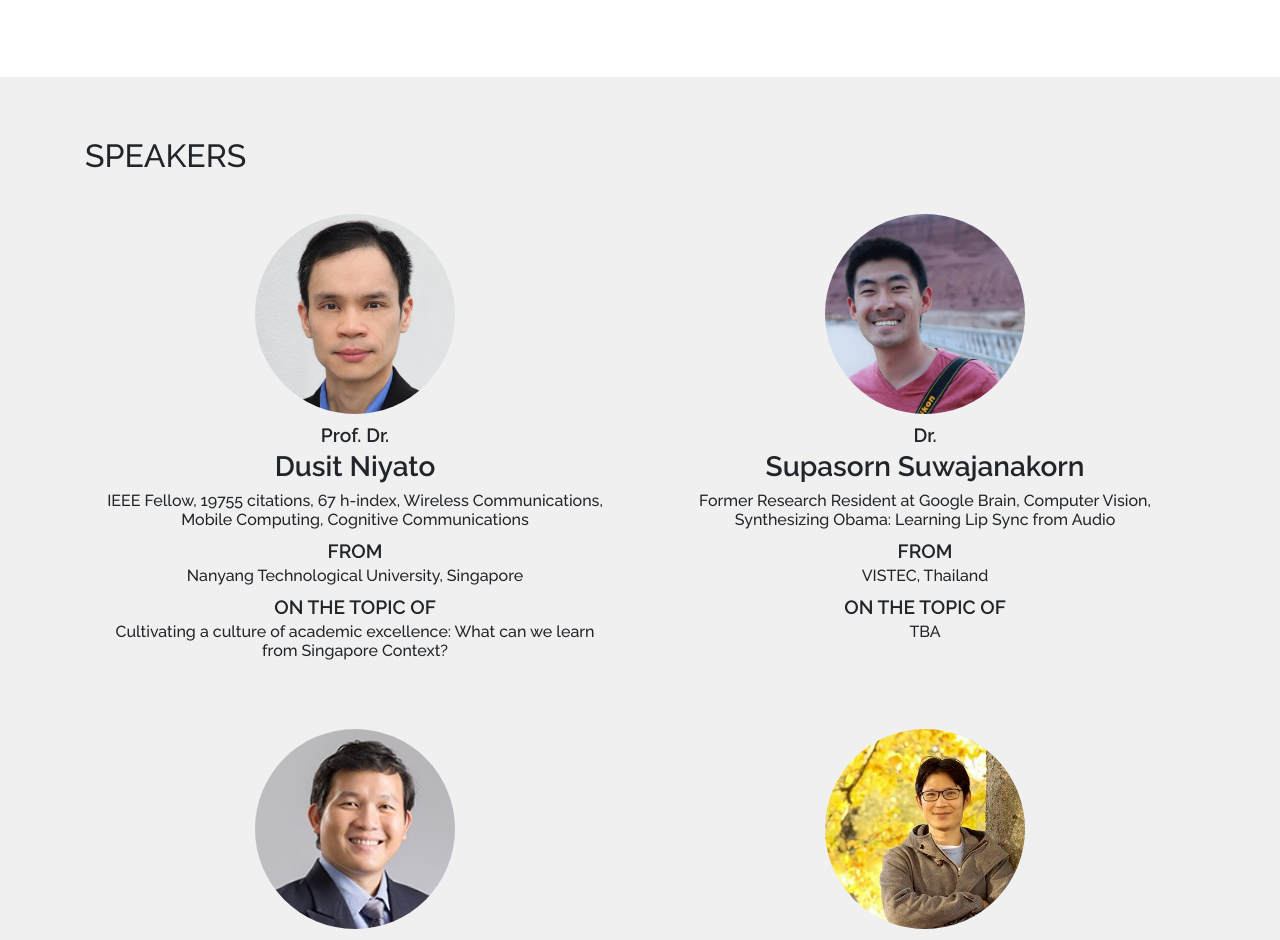
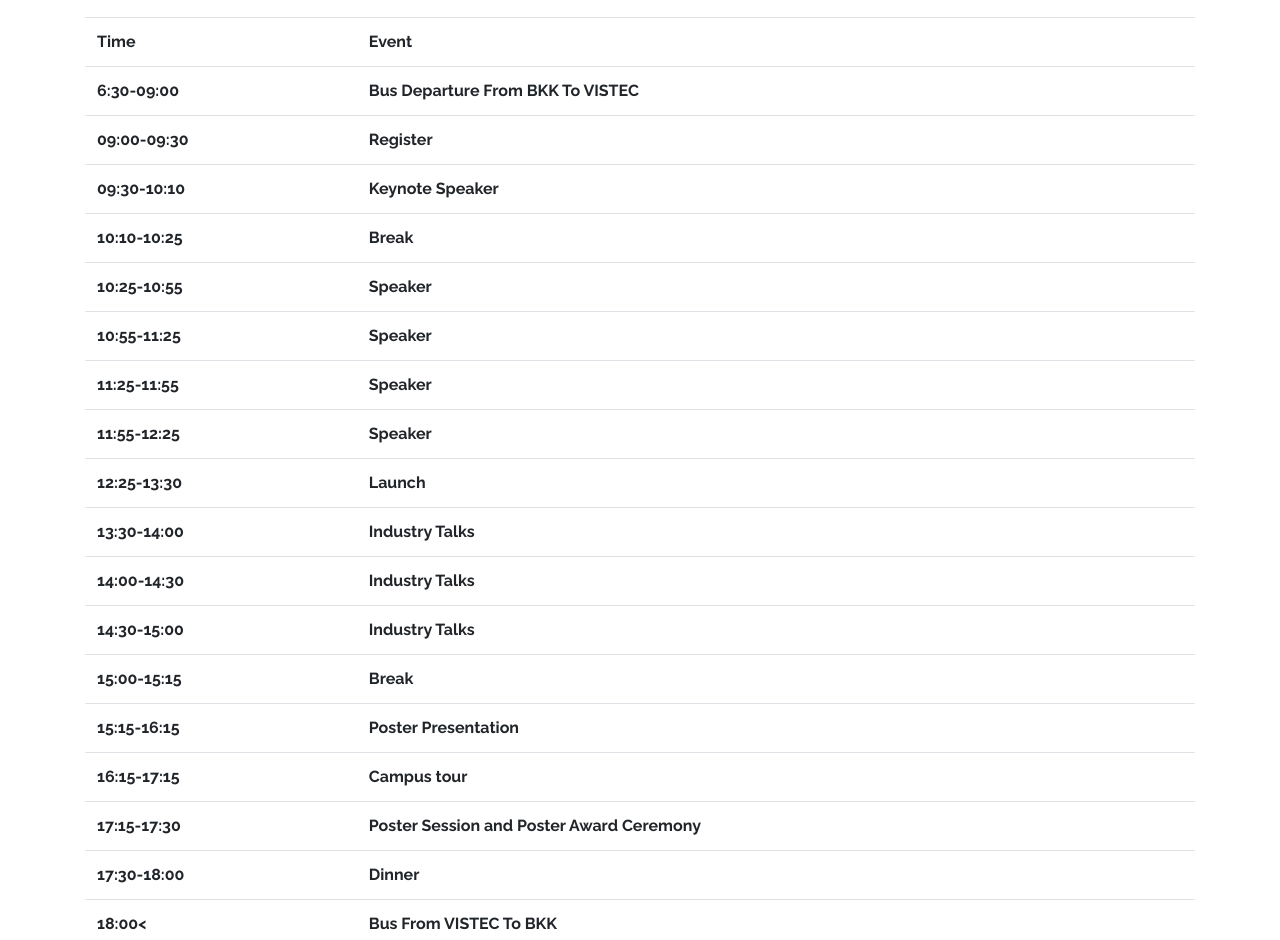
Before and after one commit to ist-fr/2019, a Vue app: page / in a window 1280 px wide. Shown: the part 2344-3284 px from the top of the page. Built offline with nearby package versions, Linux system fonts and the light colour scheme; what vue-scrollactive, vuetable-2 would draw is missing.

Commit message:
update program

```diff
--- a/src/components/Home/Program.vue
+++ b/src/components/Home/Program.vue
@@ -5,6 +5,84 @@
         <div class="col-lg-12 mx-auto">
           <h2>PROGRAM</h2>
           <p class="lead">The program details for IST-FR 2018 will be released soon</p>
+          <table class="table">
+            <tr>
+                <th>Time</th>
+                <th>Event</th>
+              </tr>
+              <tr>
+                <td>6:30-09:00</td>
+                <td>Bus Departure From BKK To VISTEC</td>
+              </tr>
+              <tr>
+                <td>09:00-09:30</td>
+                <td>Register</td>
+              </tr>
+              <tr>
+                <td>09:30-10:10</td>
+                <td>Keynote Speaker</td>
+              </tr>
+              <tr>
+                <td>10:10-10:25</td>
+                <td>Break</td>
+              </tr>
+              <tr>
+                <td>10:25-10:55</td>
+                <td>Speaker</td>
+              </tr>
+              <tr>
+                <td>10:55-11:25</td>
+                <td>Speaker</td>
+              </tr>
+              <tr>
+                <td>11:25-11:55</td>
+                <td>Speaker</td>
+              </tr>
+              <tr>
+                <td>11:55-12:25</td>
+                <td>Speaker</td>
+              </tr>
+              <tr>
+                <td>12:25-13:30</td>
+                <td>Launch</td>
+              </tr>
+              <tr>
+                <td>13:30-14:00</td>
+                <td>Industry Talks</td>
+              </tr>
+              <tr>
+                <td>14:00-14:30</td>
+                <td>Industry Talks</td>
+              </tr>
+              <tr>
+                <td>14:30-15:00</td>
+                <td>Industry Talks</td>
+              </tr>
+              <tr>
+                <td>15:00-15:15</td>
+                <td>Break</td>
+              </tr>
+              <tr>
+                <td>15:15-16:15</td>
+                <td>Poster Presentation</td>
+              </tr>
+              <tr>
+                <td>16:15-17:15</td>
+                <td>Campus tour</td>
+              </tr>
+              <tr>
+                <td>17:15-17:30</td>
+                <td>Poster Session and Poster Award Ceremony</td>
+              </tr>
+              <tr>
+                <td>17:30-18:00</td>
+                <td>Dinner</td>
+              </tr>
+              <tr>
+                <td>18:00<</td>
+                <td>Bus From VISTEC To BKK</td>
+              </tr>
+          </table>
         </div>
       </div>
     </div>
```
